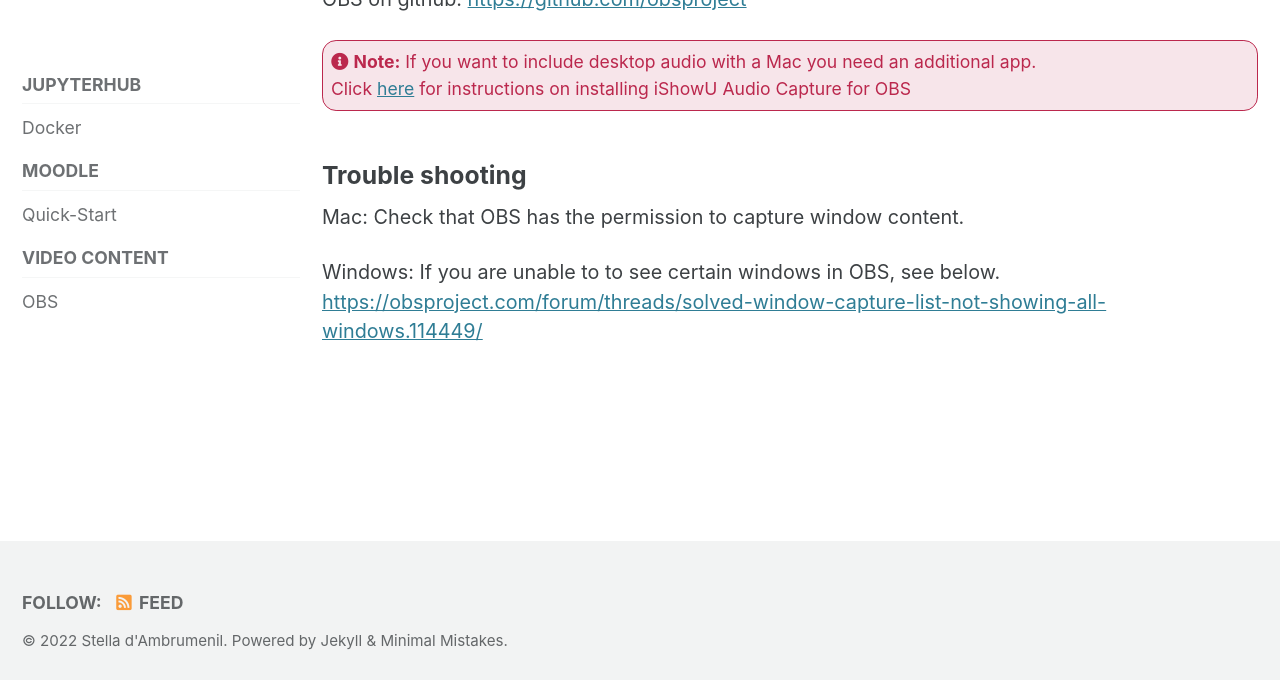
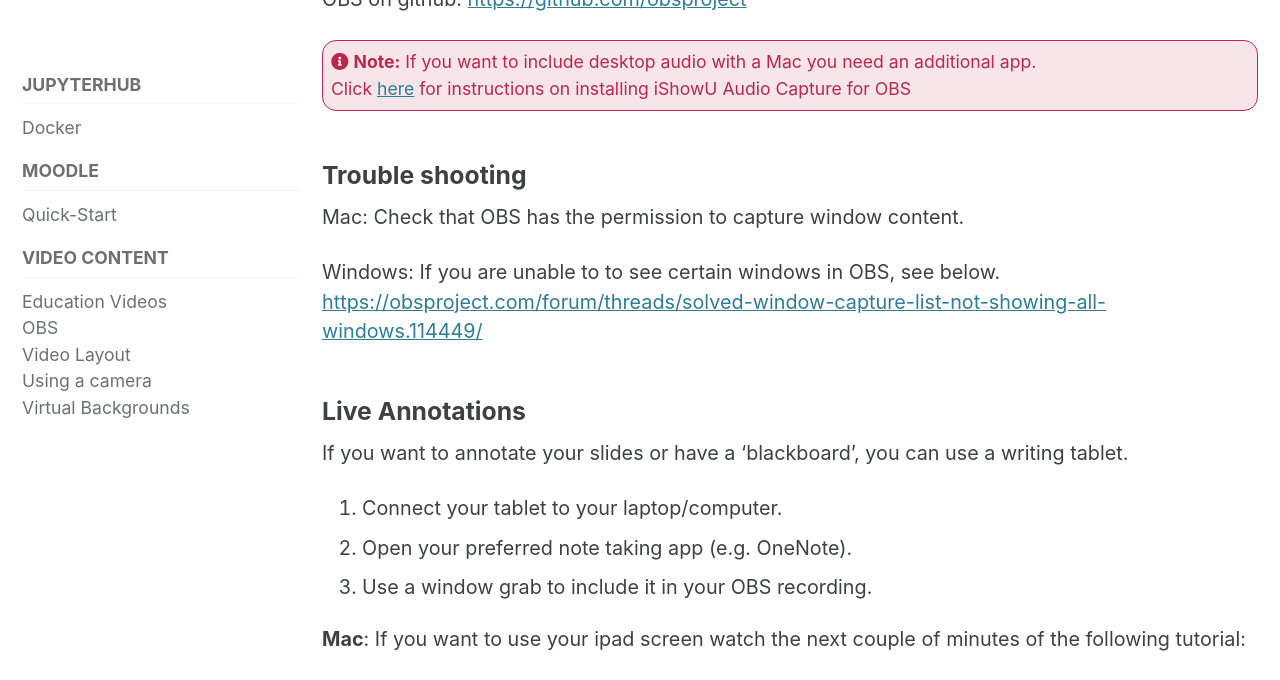
Before and after one commit to pan-training/pan-training.github.io, a Jekyll site: the page built from docs/obs.md, in a window 1280 px wide and 1400 px high, scrolled down 703 px. Shown: the top 680 px of the window. Built offline with Jekyll 4.4.1, drawn with Linux system fonts in a browser that asks for light colours; cached includes are drawn as plain includes; some of the changed text lies outside the part shown; grey boxes are pictures that could not be loaded.

Commit message:
Adding images. Four new pages and two updated.

```diff
--- a/_data/navigation.yml
+++ b/_data/navigation.yml
@@ -22,5 +22,13 @@ nav:
         url: /docs/quick-start
   - title: Video Content
     children:
+      - title: "Education Videos"
+        url: /docs/videos
       - title: "OBS"
         url: /docs/obs
+      - title: "Video Layout"
+        url: /docs/layout
+      - title: "Using a camera"
+        url: /docs/webcams
+      - title: "Virtual Backgrounds"
+        url: /docs/virtual_backgrounds
--- a/docs/obs.md
+++ b/docs/obs.md
@@ -29,3 +29,29 @@ Mac: Check that OBS has the permission to capture window content.
 
 Windows: If you are unable to to see certain windows in OBS, see below.
 [https://obsproject.com/forum/threads/solved-window-capture-list-not-showing-all-windows.114449/](https://obsproject.com/forum/threads/solved-window-capture-list-not-showing-all-windows.114449/)
+
+### Live Annotations
+
+If you want to annotate your slides or have a 'blackboard', you can use a writing tablet.
+
+1. Connect your tablet to your laptop/computer.
+2. Open your preferred note taking app (e.g. OneNote).
+3. Use a window grab to include it in your OBS recording.
+
+**Mac**: If you want to use your ipad screen watch the next couple of minutes of the following tutorial:
+<iframe width="560" height="315" src="https://www.youtube.com/embed/c2XTNVdhX9E?start=264" title="YouTube video player" frameborder="0" allow="accelerometer; autoplay; clipboard-write; encrypted-media; gyroscope; picture-in-picture" allowfullscreen></iframe>
+
+##### Popular note taking apps:
+- OneNote (Microsoft product that also works on Mac)
+- Cherrytree (open source for Linux and Windows)
+- GoodNotes (Mac product)
+- Explain Everything Whiteboard
+
+
+You could also use programs like:
+- Auto-desk sketchbook
+- Gimp
+- Illustrator
+- Photoshop
+- Paint
+- Krita
```
Also changed, not shown: docs/docker.md (+1 -0 lines).
